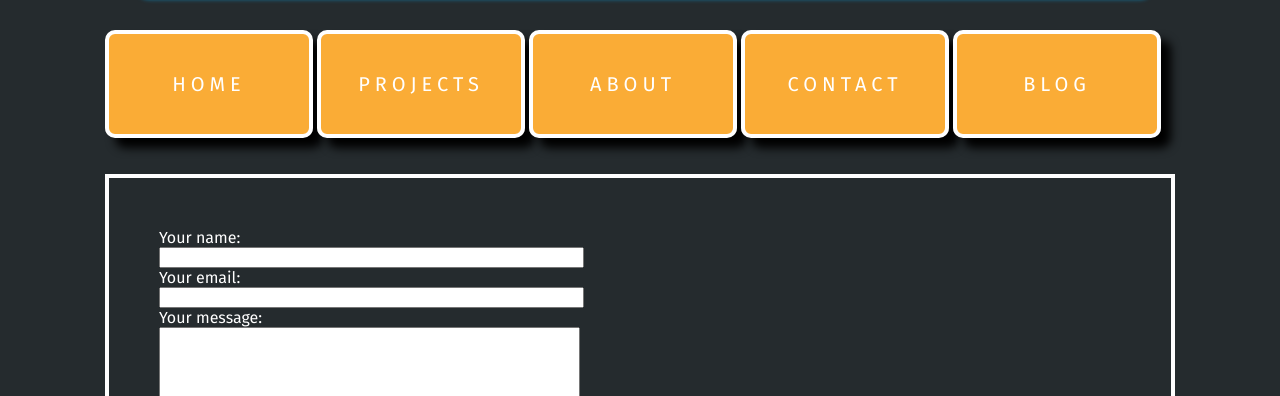
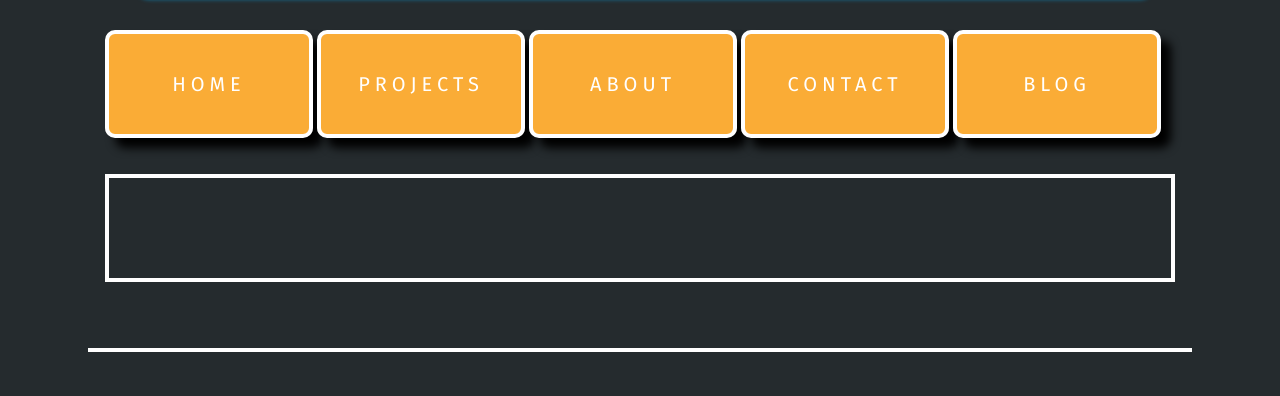
Before and after one commit to egumerlock/egumerlock.github.io, a plain HTML site: page contact.html in a window 1280 px wide. Shown: the part 123-519 px from the top of the page. Drawn offline with Linux system fonts and the light colour scheme.

Commit message:
Remove form

```diff
--- a/contact.html
+++ b/contact.html
@@ -24,20 +24,7 @@
   <section>
     <p><div class="projects" id="center-div">
       <form id="contact_form">
-        <div class="row">
-          <label for="name">Your name:</label><br />
-          <input id="name" class="input" name="name" type="text" value="" size="50" /><br />
-        </div>
-        <div class="row">
-          <label for="email">Your email:</label><br />
-          <input id="email" class="input" name="email" type="text" value="" size="50" /><br />
-        </div>
-        <div class="row">
-          <label for="message">Your message:</label><br />
-          <textarea id="message" class="input" name="message" rows="7" cols="50"></textarea><br />
-        </div>
-        <input id="submit_button" type="submit" value="Send me an email!" />
-      </form>
+
     </div></p>
     <p>
     </p>
```
